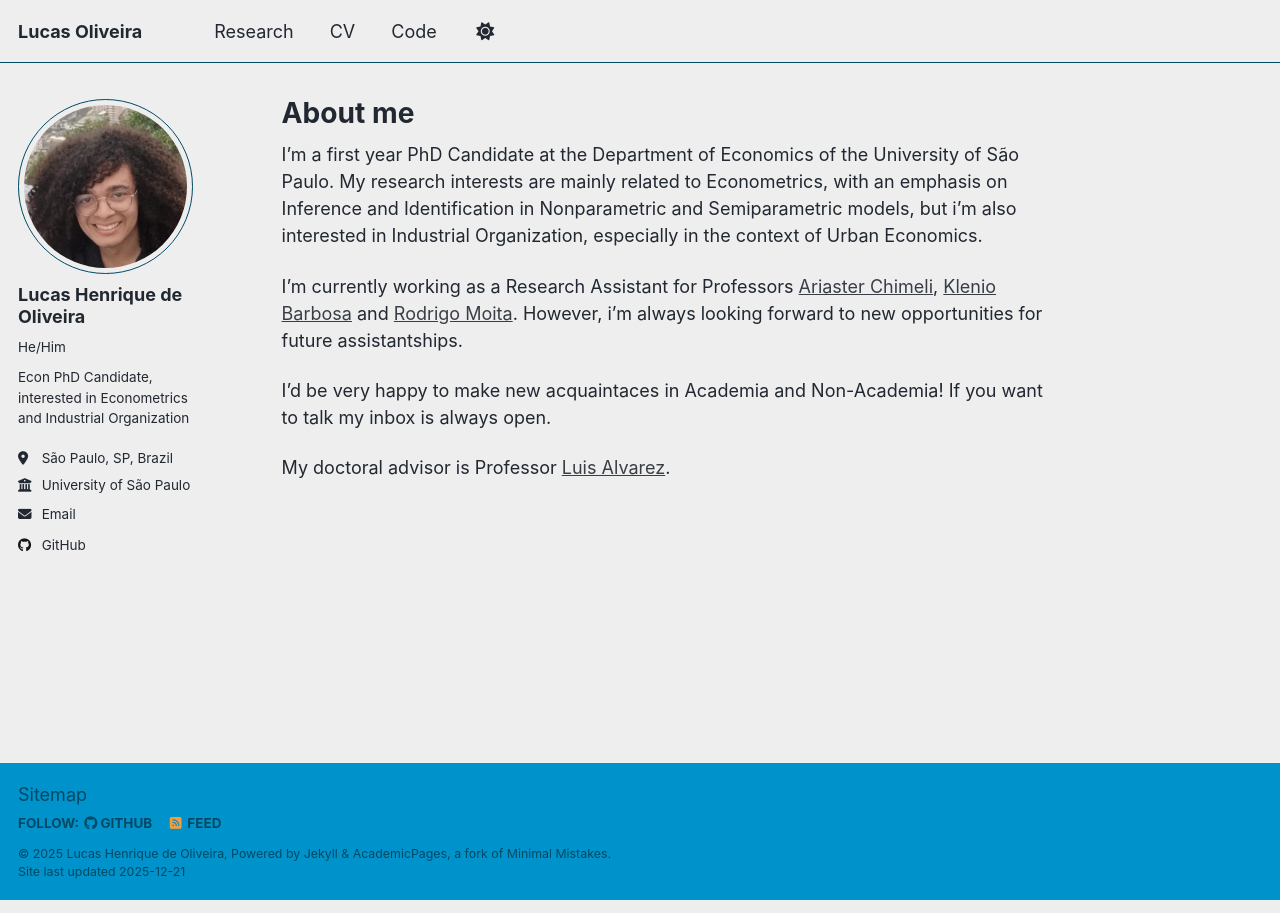
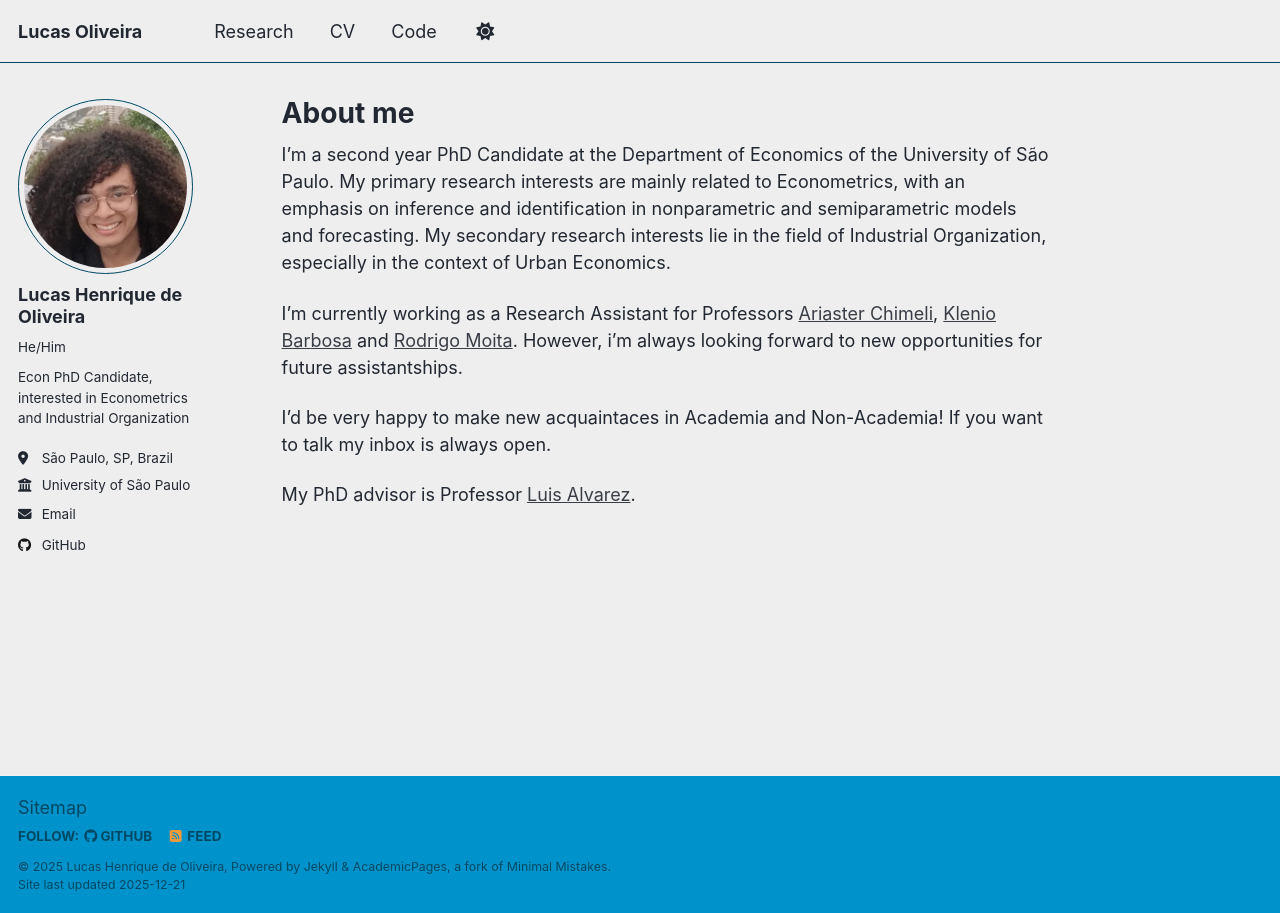
Before and after one commit to L-H-O/L-H-O.github.io, a Jekyll site: the page built from _pages/about.md, in a window 1280 px wide. Built offline with Jekyll 4.4.1, drawn with Linux system fonts in a browser that asks for light colours; a script that is not in the unit is left out.

Commit message:
Revise PhD candidate status and research interests
Updated academic status and refined research interests.

```diff
--- a/_pages/about.md
+++ b/_pages/about.md
@@ -7,10 +7,11 @@ redirect_from:
   - /about.html
 ---
 
-I'm a first year PhD Candidate at the Department of Economics of the University of São Paulo. My research interests are mainly related to Econometrics, with an emphasis on Inference and Identification in Nonparametric and Semiparametric models, but i'm also interested in Industrial Organization, especially in the context of Urban Economics.
+I'm a second year PhD Candidate at the Department of Economics of the University of São Paulo. My primary research interests are mainly related to Econometrics, with an emphasis on inference and identification in nonparametric and semiparametric models and forecasting.
+My secondary research interests lie in the field of Industrial Organization, especially in the context of Urban Economics.
 
 I'm currently working as a Research Assistant for Professors [Ariaster Chimeli](https://ariasterchimeli.wordpress.com), [Klenio Barbosa](https://kleniobarbosa.wordpress.com) and [Rodrigo Moita](https://sites.google.com/site/rodmoita). However, i'm always looking forward to new opportunities for future assistantships.
 
 I'd be very happy to make new acquaintaces in Academia and Non-Academia! If you want to talk my inbox is always open.
 
-My doctoral advisor is Professor [Luis Alvarez](https://luisfantozzialvarez.github.io).
+My PhD advisor is Professor [Luis Alvarez](https://luisfantozzialvarez.github.io).
```
